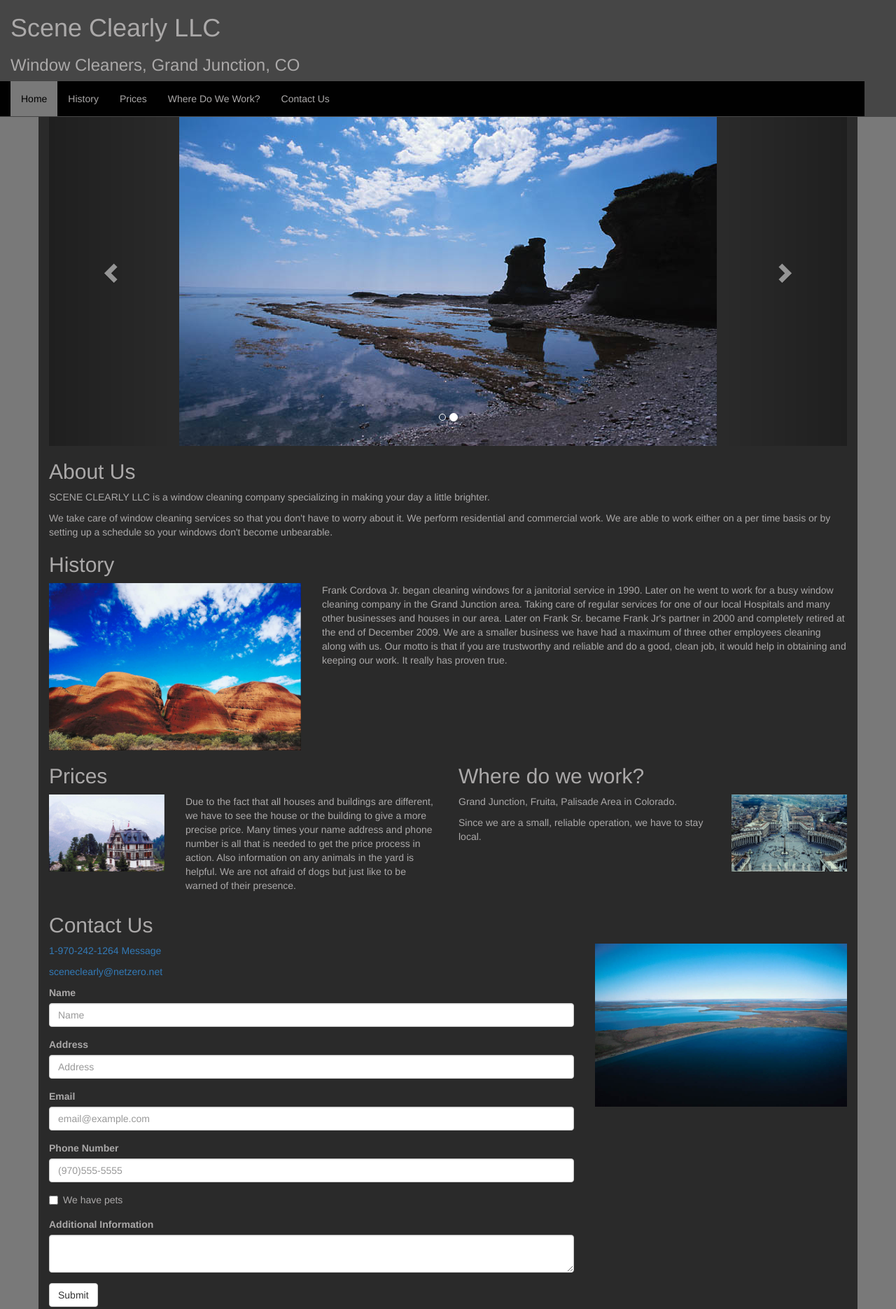
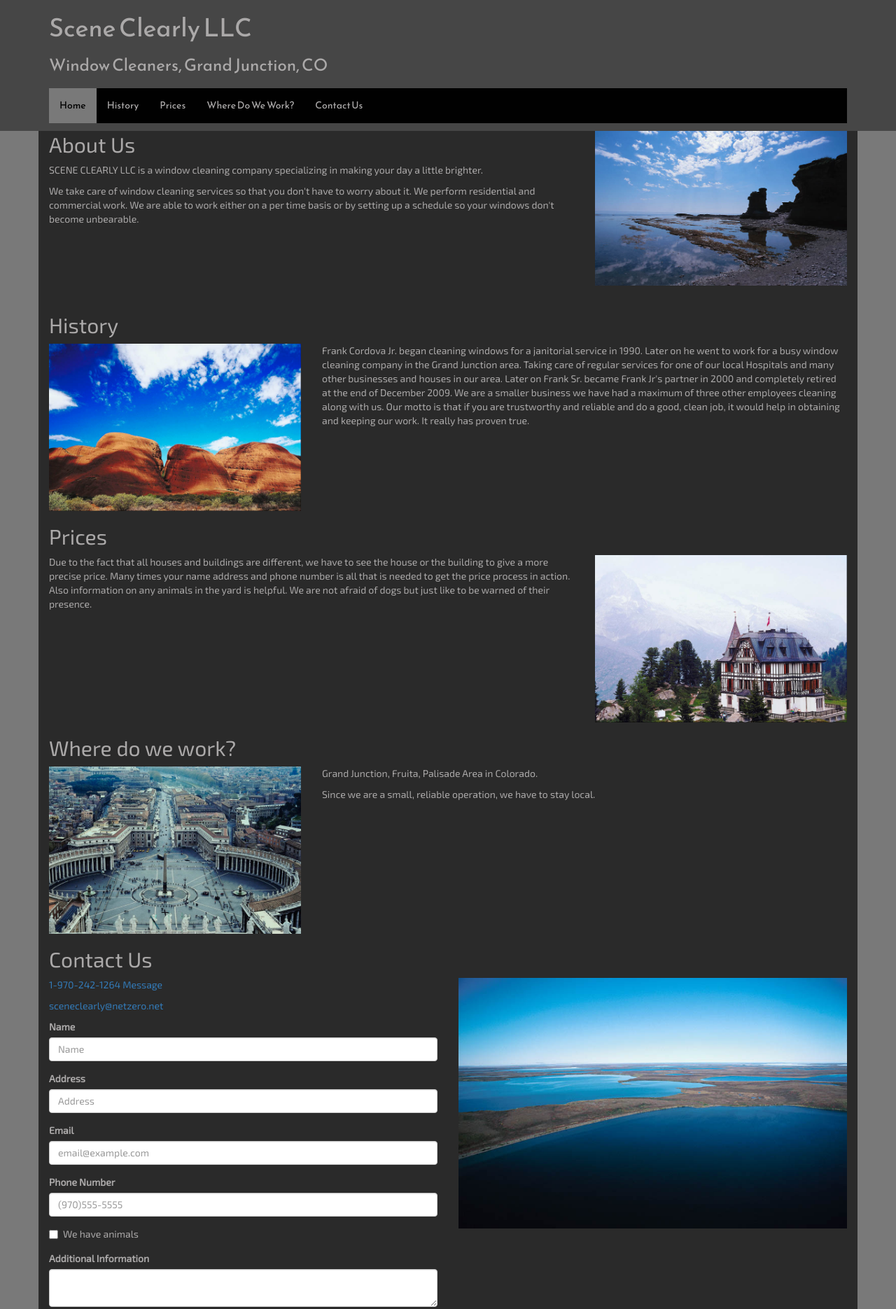
Before and after one commit to akl2k7/SceneClearly, a plain HTML site: page index.html in a window 1280 px wide. Shown: the top 1870 px of the page at 70% size. Drawn offline with Linux system fonts and the light colour scheme.

Commit message:
work on navbar
Worked on the navbar a little bit, since it was giving me fits

```diff
--- a/css/style.scss
+++ b/css/style.scss
@@ -1,3 +1,5 @@
+// Fonts
+@import 'https://fonts.googleapis.com/css?family=Exo+2|Reem+Kufi';
 // variables for the header/navbar
 
 $navButton: #010101;
@@ -12,14 +14,23 @@ nav{
 	background-color: $navHeaderBG;
 	color: $navHeaderFont;
 	border-radius: 0px;
+	font-family: "Reem Kufi", sans-serif;
+	margin-left: -40px;
+	margin-right: -40px;
+	padding-left: 40px;
+	padding-right: 40px;
+
+
+	.container{
+		background-color: $navHeaderBG !important;
+	}
+
 }
 
 .nav{
 	background-color: $navButton;
 	color: $navHeaderFont;
 	width: 100%;
-	margin-left: -30px;
-	padding-left: 30px;
 
 	& li > a {
 		color: $navButtonColor;
@@ -45,16 +56,29 @@ $containerBackground: #2a2a2a;
 
 body {
 	background-color: $bodyBackground;
-	padding-top: 130px;
+	font-family: 'Exo 2', sans-serif;
 	.container{
 		background-color: $containerBackground;
 		color: $bodyFont;
+		padding-bottom: 10px;
 	}
 }
 
 // Sections of the body
 
+.section{
+	padding-top: 170px;
+	margin-bottom: -170px;
+}
 
+.top-section{
+	margin-bottom: -150px;
+}
+
+.bottom-section{
+	margin-bottom: 10px;
+	padding-bottom: 10px;
+}
 
 // The Footer
 $footerColor: #666666;
--- a/index.html
+++ b/index.html
@@ -14,7 +14,7 @@
 	<!-- Navigation -->
 	<nav class="navbar navbar-fixed-top">
 		<!-- Logo / Nav header-->
-		<div class="container-fluid">
+		<div class="container">
 			<div class="navbar-header">
 				<h1>Scene Clearly LLC</h1>
 				<h3>Window Cleaners, Grand Junction, CO
@@ -25,7 +25,7 @@
 			</div>
 		</div>
 		<!-- The main navbar -->
-		<div class="container-fluid">
+		<div class="container" id="nav-container">
 			<div class="collapse navbar-collapse" id="sceneClearlyNavbar">
 				<ul class="nav navbar-nav">
 					<li role="presentation" class="active"><a href="#home">Home</a></li>
@@ -40,45 +40,20 @@
 
 	<!-- Main page content -->
 	<div class="container">
-		<div id="home">
-			<!-- Carousel for images -->
-			<div id="carousel-scenery" class="carousel side" data-ride="carousel">
-				<ol class="carousel-indicators">
-					<li data-target="carousel-scenery" data-slide-to="0" class="active"></li>
-					<li data-target="carousel-scenery" data-slide-to="1"></li>
-				</ol>
-
-				<!-- Wrapper for slides -->
-				<div class="carousel-inner" role="listbox">
-					<div class="item active">
-						<div class="text-center">
-							<img src="images/mountains.jpg" alt="Mountains which will be seen more clearly"/>
-						</div>
-					</div>
-					<div class="item">
-						<div class="text-center">
-							<img src="images/shoreline.jpg" alt="A shoreline which you can see more clearly through your window"/>
-						</div>
-					</div>
-				</div>
-
-				<!-- Controls -->
-				<a class="left carousel-control" href="#carousel-scenery" role="button" data-slide="prev">
-					<span class="glyphicon glyphicon-chevron-left" aria-hidden="true"></span>
-					<span class="sr-only">Previous</span>
-				</a>
-				<a class="right carousel-control" href="#carousel-scenery" role="button" data-slide="next">
-					<span class="glyphicon glyphicon-chevron-right" aria-hidden="true"></span>
-					<span class="sr-only">Next</span>
-				</a>
-			</div>
-
+		<div id="home" class="section top-section">
 			<!-- First couple paragraphs -->
+			<div class="row">
+				<div class="col-sm-8">
 					<h2>About Us</h2>
 					<p>SCENE CLEARLY LLC is a window cleaning company specializing in making your day a little brighter.</p>
 					<p>We take care of window cleaning services so that you don't have to worry about it. We perform residential and commercial work. We are able to work either on a per time basis or by setting up a schedule so your windows don't become unbearable.</p>
 				</div>
-		<div id="history">
+				<div class="col-sm-4">
+					<img src="images/shoreline.jpg" class="img-responsive" alt="A shoreline which you can see more clearly through your window"/>
+				</div>
+			</div>
+		</div>
+		<div id="history" class="section">
 			<h2>History</h2>
 			<div class="row">
 				<div class="col-sm-4">
@@ -89,39 +64,33 @@
 				</div>
 			</div>
 		</div>
-		<div class="row">
-			<div class="col-md-6">
-				<div id="prices">
+		<div id="prices" class="section">
 			<h2>Prices</h2>
 			<div class="row">
+				<div class="col-sm-8">
+					<p>Due to the fact that all houses and buildings are different, we have to see the house or the building to give a more precise price.  Many times your name address and phone number is all that is needed to get the price process in action.  Also information on any animals in the yard is helpful.  We are not afraid of dogs but just like to be warned of their presence.</p>
+				</div>
 				<div class="col-sm-4">
 					<img class="img-responsive" src="images/house.jpg"/>
 				</div>
-						<div class="col-sm-8">
-							<p>Due to the fact that all houses and buildings are different, we have to see the house or the building to give a more precise price.  Many times your name address and phone number is all that is needed to get the price process in action.  Also information on any animals in the yard is helpful.  We are not afraid of dogs but just like to be warned of their presence.</p>
 			</div>
 		</div>
-				</div>
-			</div>
-			<div class="col-md-6">
-				<div id="where">
+		<div id="where" class="section">
 			<h2>Where do we work?</h2>
 			<div class="row">
+				<div class="col-sm-4">
+					<img src="images/citySquare.jpg" class="img-responsive" alt="A City Square in Europe"/>
+				</div>
 				<div class="col-sm-8">
 					<p>Grand Junction, Fruita, Palisade Area in Colorado.</p>
 					<p>Since we are a small, reliable operation, we have to stay local.</p>
 				</div>
-						<div class="col-sm-4">
-							<img src="images/citySquare.jpg" class="img-responsive" alt="A City Square in Europe"/>
 			</div>
 		</div>
-				</div>
-			</div>
-		</div>
-		<div id="contact">
+		<div id="contact" class="section bottom-section">
 			<h2>Contact Us</h2>
 			<div class="row">
-				<div class="col-sm-8">
+				<div class="col-sm-6">
 					<p><a href="tel:+1-970-242-1264">1-970-242-1264 Message</a></p>
 					<p><a href="mailto:sceneclearly@netzero.net">sceneclearly@netzero.net</a></p>
 
@@ -145,7 +114,7 @@
 						<div class="form-group">
 							<div class="checkbox">
 								<label>
-									<input type="checkbox"/> We have pets
+									<input type="checkbox"/> We have animals
 								</label>
 							</div>
 						</div>
@@ -159,12 +128,29 @@
 						</div>
 					</form>
 				</div>
-				<div class="col-sm-4">
+				<div class="col-sm-6">
 					<img src="images/lake.jpg" class="img-responsive" alt="A lake that you can see clearly"/>
 				</div>
 			</div>
 		</div>
 		<footer class="text-center">Designed and developed by Andrew Laino</footer>
+		<script>
+			$('.navbar a[href*="#"]:not([href="#"])').click(function() {
+				$(".nav li.active").removeClass("active");
+				$(".dropdown-menu li.active").removeClass("active");
+				$(this).parent().addClass("active");
+				if (location.pathname.replace(/^\//,'') == this.pathname.replace(/^\//,'') && location.hostname == this.hostname) {
+				  var target = $(this.hash);
+				  target = target.length ? target : $('[name=' + this.hash.slice(1) +']');
+				  if (target.length) {
+					$('html, body').animate({
+					  scrollTop: target.offset().top
+					}, 1000);
+					return false;
+				  }
+				}
+			});
+		</script>
 	</div>
 </body>
 </html>
```
Also changed, not shown: css/style.css, images/mountains.jpg, 1 other file. Lines whose indentation alone changed are shown as unchanged.
